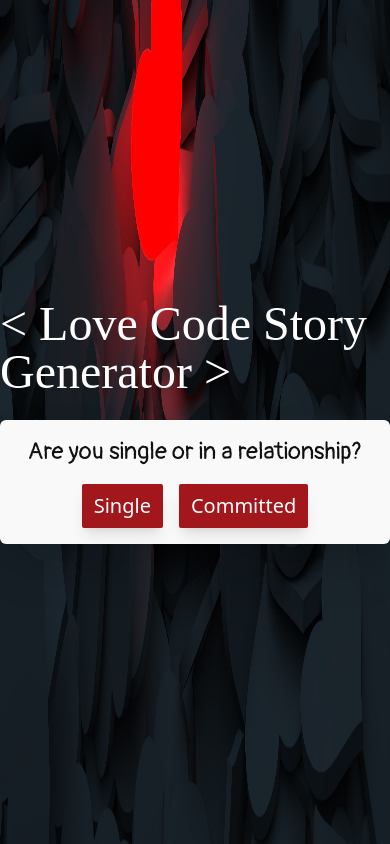
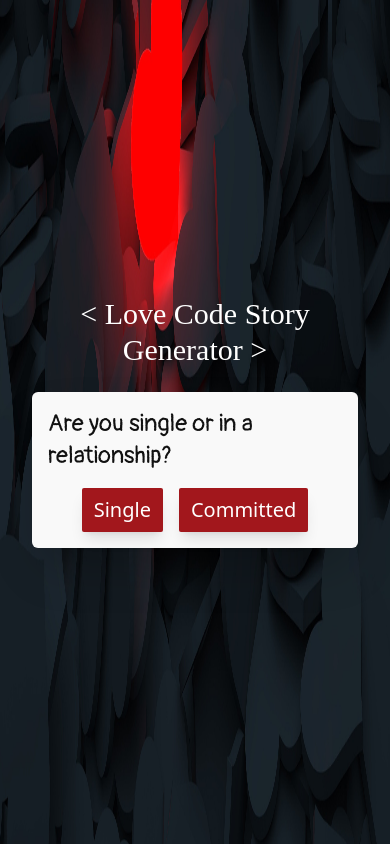
Before and after one commit to Anshika75/DevLove, a React (Vite) app: page /input in a window 390 px wide. Built offline with nearby package versions, Linux system fonts and the light colour scheme; a web font is replaced by a local one.

Commit message:
Update input.jsx

```diff
--- a/src/pages/input.jsx
+++ b/src/pages/input.jsx
@@ -142,16 +142,16 @@ export default function Input() {
   };
 
   return (
-    <div className="main bg min-h-screen bg w-full text-white grid place-items-center">
+    <div className="main px-8 lg:px-0 bg min-h-screen bg w-full text-white grid place-items-center">
       <div className="flex flex-col justify-center items-center">
         {loveCodeStory ? (
           <div className="modal bg-[#f9f9f9] shadow-2xl flex flex-col justify-center items-center rounded-md p-4 mt-4">
-            <h2 className='chip text-5xl mb-6 text-[#A2171C]'>Your Love Code Story:</h2>
+            <h2 className='chip text-3xl lg:text-5xl mb-6 text-[#A2171C]'>Your Love Code Story:</h2>
             <p className='pang text-[#111] flex flex-col text-2xl w-full max-w-[90vw]'>{loveCodeStory}</p>
           </div>
         ) : (
           <div>
-            <h1 className='chip text-5xl mb-6'>&lt; Love Code Story Generator &gt;</h1>
+            <h1 className='chip text-3xl text-center lg:text-5xl mb-6'>&lt; Love Code Story Generator &gt;</h1>
             <div className="modal bg-[#f9f9f9] shadow-2xl flex flex-col justify-center items-center rounded-md p-4 mt-4">{renderStepContent()}</div>
           </div>
         )}
```
